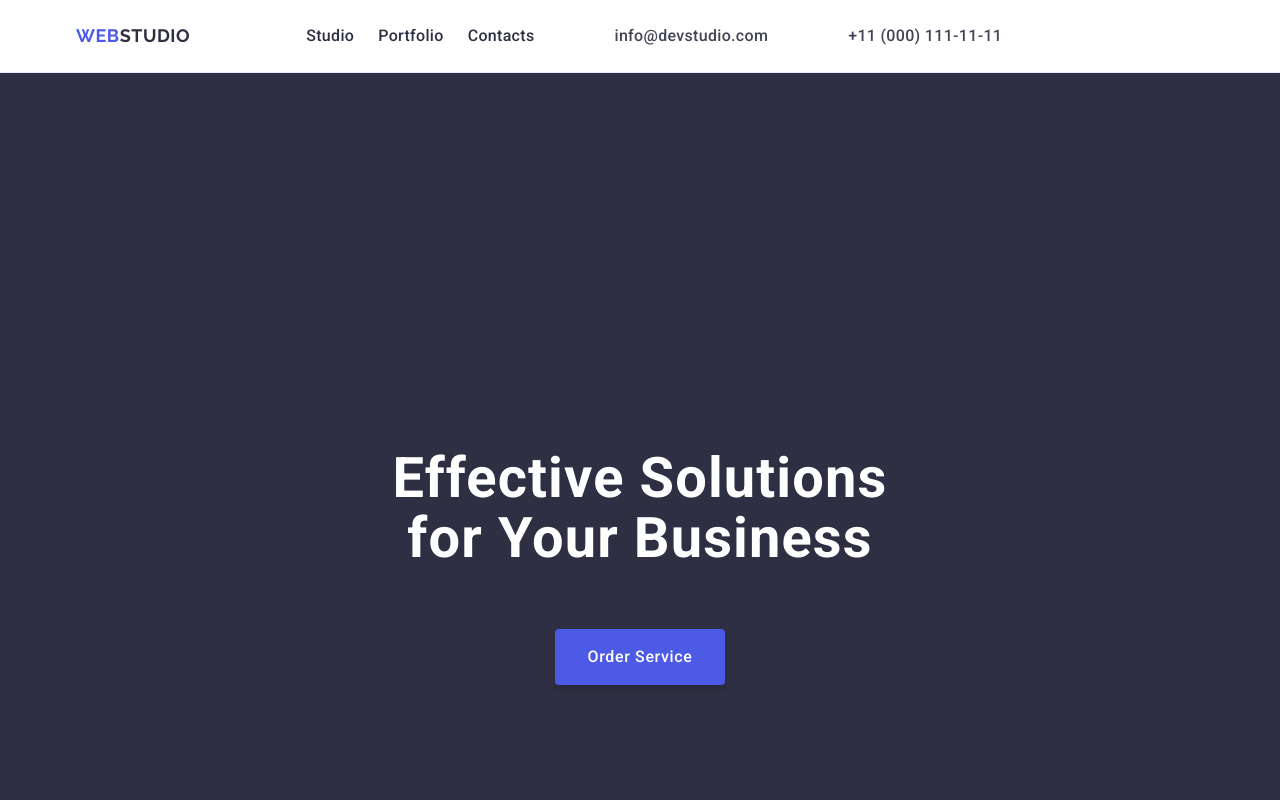
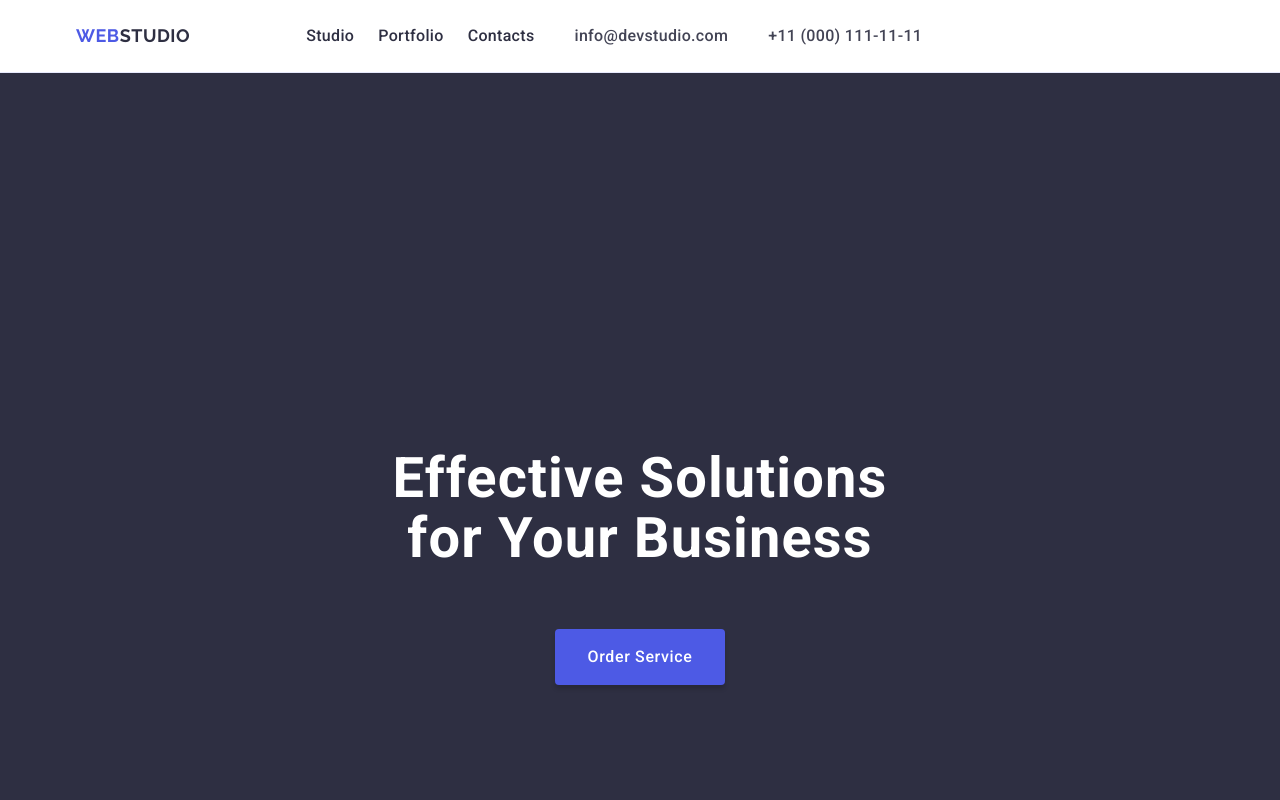
Before and after one commit to solomiiaprsk/goit-markup-hw-03, a plain HTML site: page index.html in a window 1280 px wide. Shown: the top 800 px of the page. Drawn offline with nearby package versions, Linux system fonts and the light colour scheme.

Commit message:
final-final-1

```diff
--- a/css/styles.css
+++ b/css/styles.css
@@ -54,22 +54,14 @@ body {font-family:"Roboto", sans-serif;
     gap:40px;}
 
 .menu {gap: 40px;}
+
 .navigation {display: flex;
     gap: 40px;}
-
-.nav-contacts, .nav-menu {
-    display: flex;
-    gap:40px;}
 
 .top-nav-list {display: flex;
     gap: 40px;
     padding-top:24px;
     padding-bottom:24px;}
-
-
-
-.contacts {
-    margin-left: 40px;}
 
 .main-logo {color: #4d5ae5;
     font-family: Raleway, sans-serif;
```
